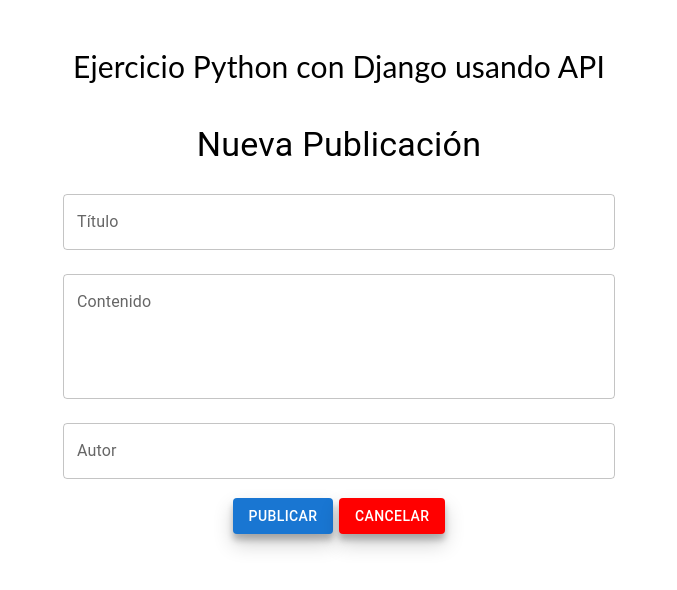
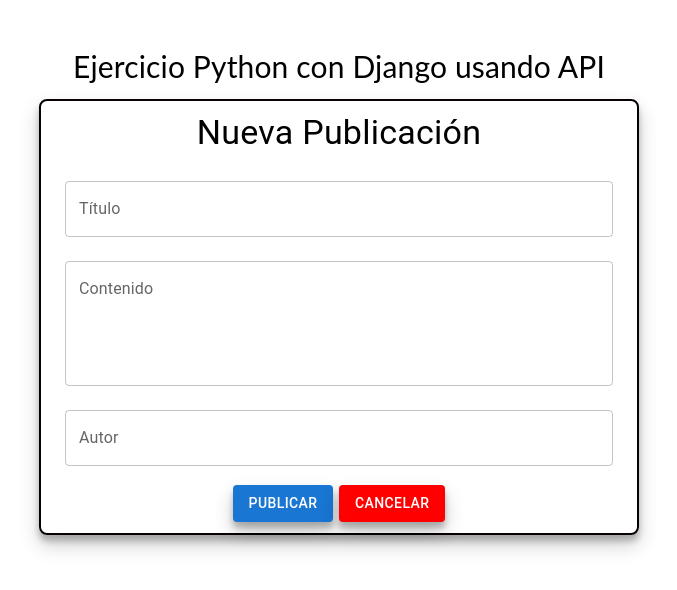
Before and after one commit to JordyJ0estar/Ejercicio-Api-Python-Django, a Next.js app in the folder blog-client/: page /posts/create in a window 1280 px wide. Shown: the top 590 px of the page, without its empty margins (301-978 px from the left). Built offline with nearby package versions, Linux system fonts and the light colour scheme.

Commit message:
Add(Styles)Adding classname

```diff
--- a/blog-client/src/app/posts/page.tsx
+++ b/blog-client/src/app/posts/page.tsx
@@ -38,7 +38,7 @@
 
     return (
         <Container sx={{ paddingTop:"2%", height: 400, width: 600 }} >
-            <Typography variant="h4" align="center" sx={{paddingTop:"2%"}} >
+            <Typography variant="h4" align="center" sx={{paddingTop:"2%", paddingBottom:"2%"}} >
                 Publicaciones
             </Typography>
             {posts.map((post: Post) => (
--- a/blog-client/src/components/PostCard.tsx
+++ b/blog-client/src/components/PostCard.tsx
@@ -11,7 +11,7 @@
 const PostCard: React.FC<PostCardProps> = ({ id, title }) => {
     return (
         <Link href={`/posts/${id}`} passHref>
-            <Card variant="outlined" style={{ margin: '1rem 0', cursor: 'pointer' }}>
+            <Card variant="outlined" className="contentList" style={{ margin: '1rem 0', cursor: 'pointer' }}>
                 <CardContent>
                     <Typography variant="h5">{title.toUpperCase()}</Typography>
                 </CardContent>
--- a/blog-client/src/components/PostCardDetails.tsx
+++ b/blog-client/src/components/PostCardDetails.tsx
@@ -11,7 +11,7 @@
 const PostCardDetails: React.FC<PostCardDetailsProps> = ({ title, content, author }) => (
     <Container className="mainContainer">
 
-        <Card variant="outlined" sx={{ height: 400, width: 600 }} >
+        <Card className="ContentCard" variant="outlined" sx={{ height: 400, width: 600 }} >
             <CardContent>
                 <Typography variant="h4" gutterBottom >
                     Titulo: {title.toUpperCase()}
--- a/blog-client/src/components/PostCrud.tsx
+++ b/blog-client/src/components/PostCrud.tsx
@@ -56,8 +56,8 @@
 
 
     return (
-        <Container sx={{ paddingTop: "2%", height: 400, width: 600 }} >
-            <Typography variant="h4" gutterBottom align="center">
+        <Container className="formContainer" sx={{ height: "fit-content", width: 600 }} >
+            <Typography variant="h4" gutterBottom align="center" sx={{paddingTop:"2%"}}>
                 Nueva Publicación
             </Typography>
             <form onSubmit={handleSubmit}>
```
